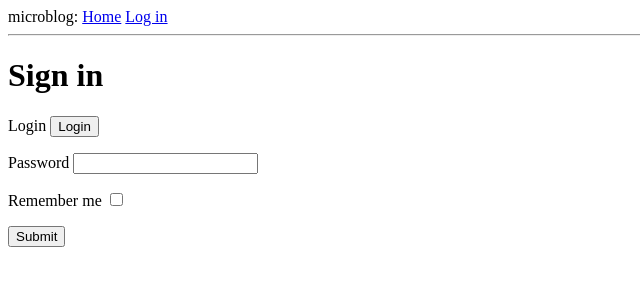
After one commit to KiMaxim/sandbox, a Flask app: template app/templates/login.html in a window 1280 px wide. The commit adds this page. Shown: the top 300 px of the page, without its empty margins (0-640 px from the left). Run offline with Flask 3, Linux system fonts and the light colour scheme; the template is opened without the code that fills it: most values are stand-ins (such as "Sample title", 1, 10 or a date in 2020); form fields are guessed from the names that the template uses.

Commit message:
working on login function

```diff
--- a/app/templates/base.html
+++ b/app/templates/base.html
@@ -10,7 +10,10 @@
         {% endif %}
     </head>
 <body>
-    <div> microblog: <a href="/index">Home</a> </div>
+    <div> microblog:
+        <a href="/index">Home</a>
+        <a href="/login">Log in</a>
+    </div>
     <hr>
     {% block content %}{% endblock %}
 </body>
--- /dev/null
+++ b/app/templates/login.html
@@ -0,0 +1,23 @@
+{% extends "base.html" %}
+
+{% block content %}
+    <h1> Sign in </h1>
+    <form action="" method="post" novalidate>
+        {{ form.hidden_tag() }}
+        <p>
+            {{ form.login.label }}
+            {{ form.login(size=32) }}
+        </p>
+        <p>
+            {{ form.password.label }}
+            {{ form.password()}}
+        </p>
+        <p>
+            {{ form.rememberMe.label }}
+            {{ form.rememberMe() }}
+        </p>
+        <p>
+            {{ form.submit() }}
+        </p>
+    </form>
+{% endblock %}
```
